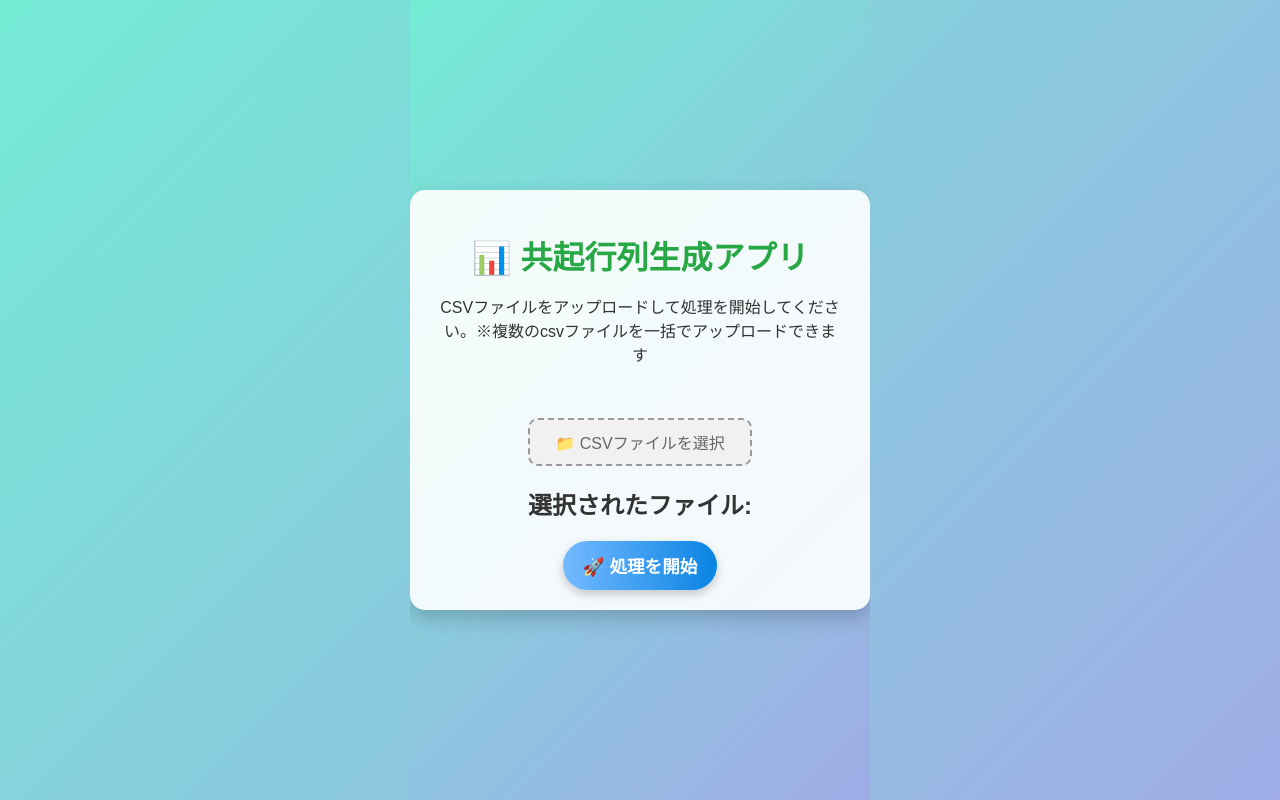
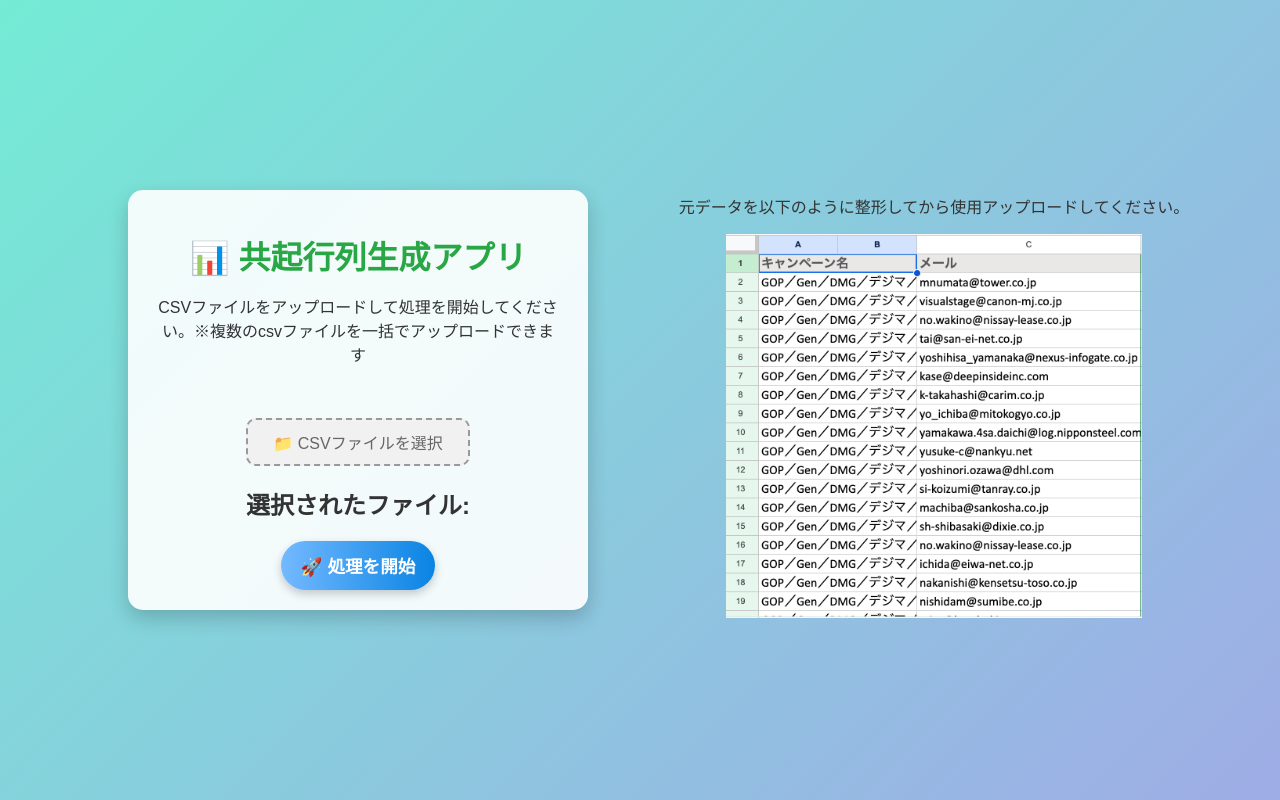
Before and after one commit to ryoponpon/co_occurrence_matrix, a Flask app: page / in a window 1280 px wide. Run offline with Flask 3, Linux system fonts and the light colour scheme.

Commit message:
add template image of original data

```diff
--- a/static/style.css
+++ b/static/style.css
@@ -12,6 +12,11 @@ body, html {
   align-items: center;
   background: linear-gradient(135deg, #74ebd5, #9face6);
   color: #333;
+}
+
+body {
+  justify-content: space-around;
+  padding-left: 10%;
 }
 
 /* 背景アニメーション */
@@ -81,6 +86,13 @@ header p {
 }
 .custom-file-input input[type=file] {
   display: none;
+}
+
+.original-data-template {
+  text-align: center;
+}
+.original-data-template .original-data-template_img {
+  max-width: 60%;
 }
 
 /* ボタンデザイン */
--- a/static/style.scss
+++ b/static/style.scss
@@ -17,6 +17,11 @@ body, html {
     align-items: center;
     background: $bg-gradient;
     color: $text-color;
+}
+
+body{
+    justify-content: space-around;
+    padding-left: 10%;
 }
 
 /* 背景アニメーション */
@@ -55,6 +60,7 @@ body, html {
     text-align: center;
     padding: 20px 30px;
     z-index: 1;
+
 }
 
 /* ヘッダー */
@@ -91,6 +97,13 @@ p {
 
     input[type='file'] {
         display: none;
+    }
+}
+
+.original-data-template{
+    text-align: center;
+    .original-data-template_img{
+        max-width: 60%;
     }
 }
 
--- a/templates/index.html
+++ b/templates/index.html
@@ -28,6 +28,11 @@
         </main>
     </div>
 
+    <div class="original-data-template">
+        <p>元データを以下のように整形してから使用アップロードしてください。</p>
+        <img class="original-data-template_img" src="/static/images/original-data.png" alt="元データテンプレート">
+    </div>
+
     <script>
         const fileInput = document.getElementById('files');
         const fileList = document.getElementById('file-names');
```
Also changed, not shown: static/images/original-data.png (added), 1 other file.
